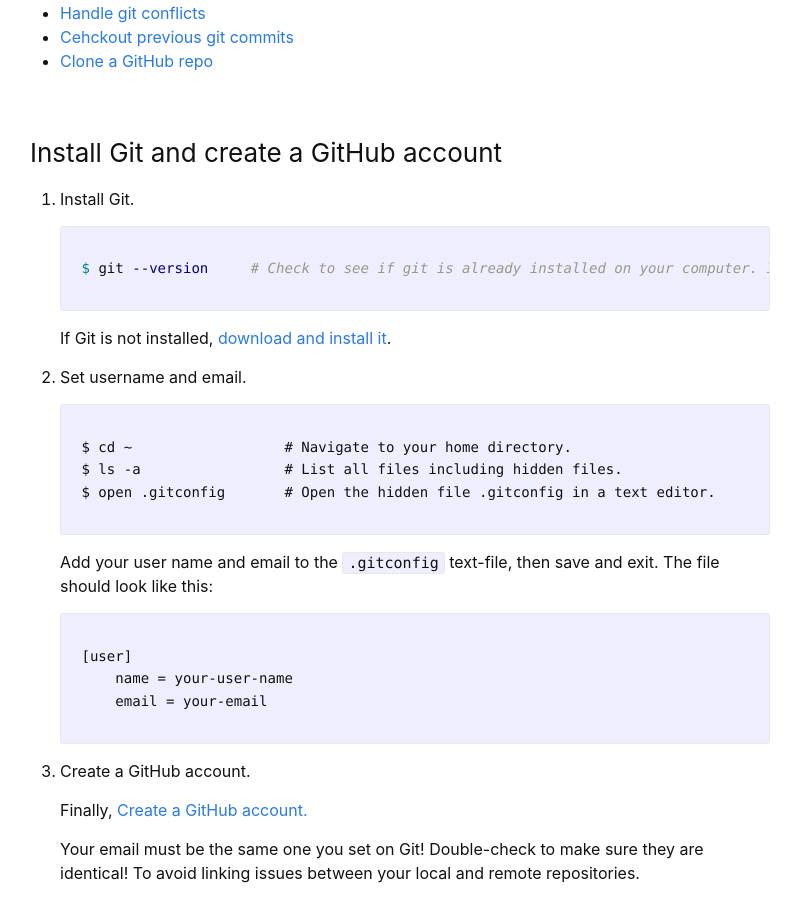
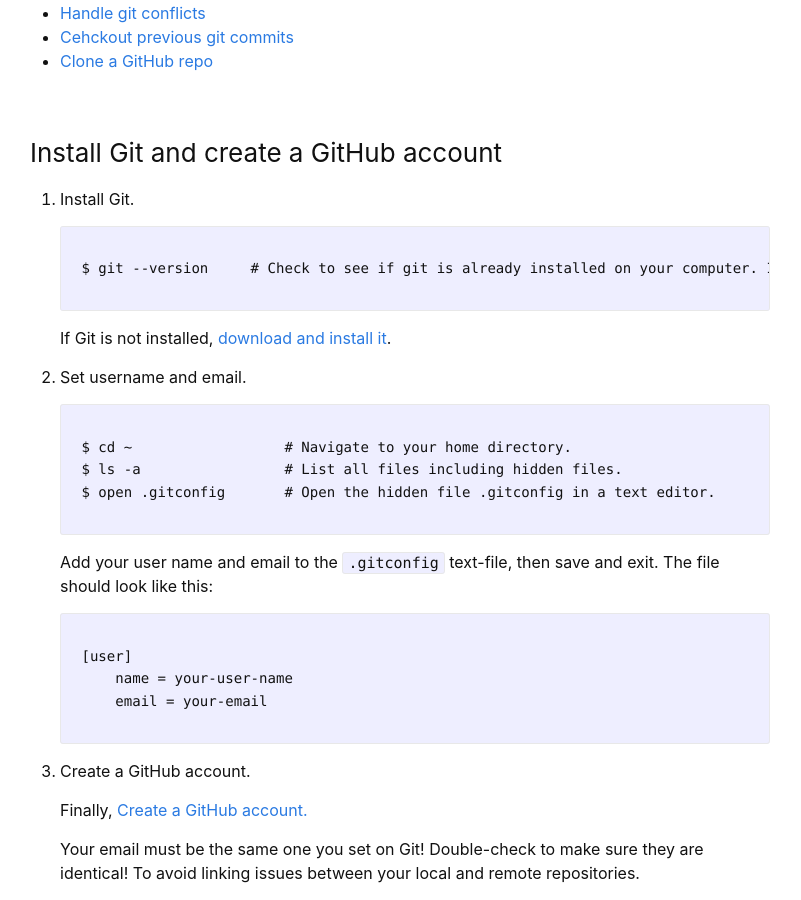
Before and after one commit to mstflotfy/mstflotfy.github.io, a Jekyll site: the page built from _posts/Dev/2021-3-9-git-gitHub-very-beginner.md, in a window 1280 px wide and 900 px high, scrolled down 2364 px. Shown: the whole window, without its empty margins (240-1041 px from the left). Built offline with Jekyll 4.4.1, drawn with Linux system fonts in a browser that asks for light colours; some of the changed text lies outside the part shown.

````diff
--- a/_posts/Dev/2021-3-9-git-gitHub-very-beginner.md
+++ b/_posts/Dev/2021-3-9-git-gitHub-very-beginner.md
@@ -79,7 +79,7 @@ Here is a list of mini-tutorials that you'll find below
 
 1. Install Git.
 
-    ```bash
+    ```
 
     $ git --version     # Check to see if git is already installed on your computer. If you get a version number, it is.
 
@@ -468,12 +468,12 @@ Conflicts happen when you change the same parts of the same file differently in
 
     Now test.md exists on both branches master and conflict yet it has conflicting content on each.
 
+ 7. Try to merge the `conflict` branch into the master branch.
 
- 7. Try to merge the `conflict` branch into the master branch
 
     ```
 
-    $ git merge conflict
+     $ git merge conflict
 
     ```
 
````
Also changed, not shown: _posts/Dev/2021-3-30-git-cheat-sheet.md (+3 -3 lines).
